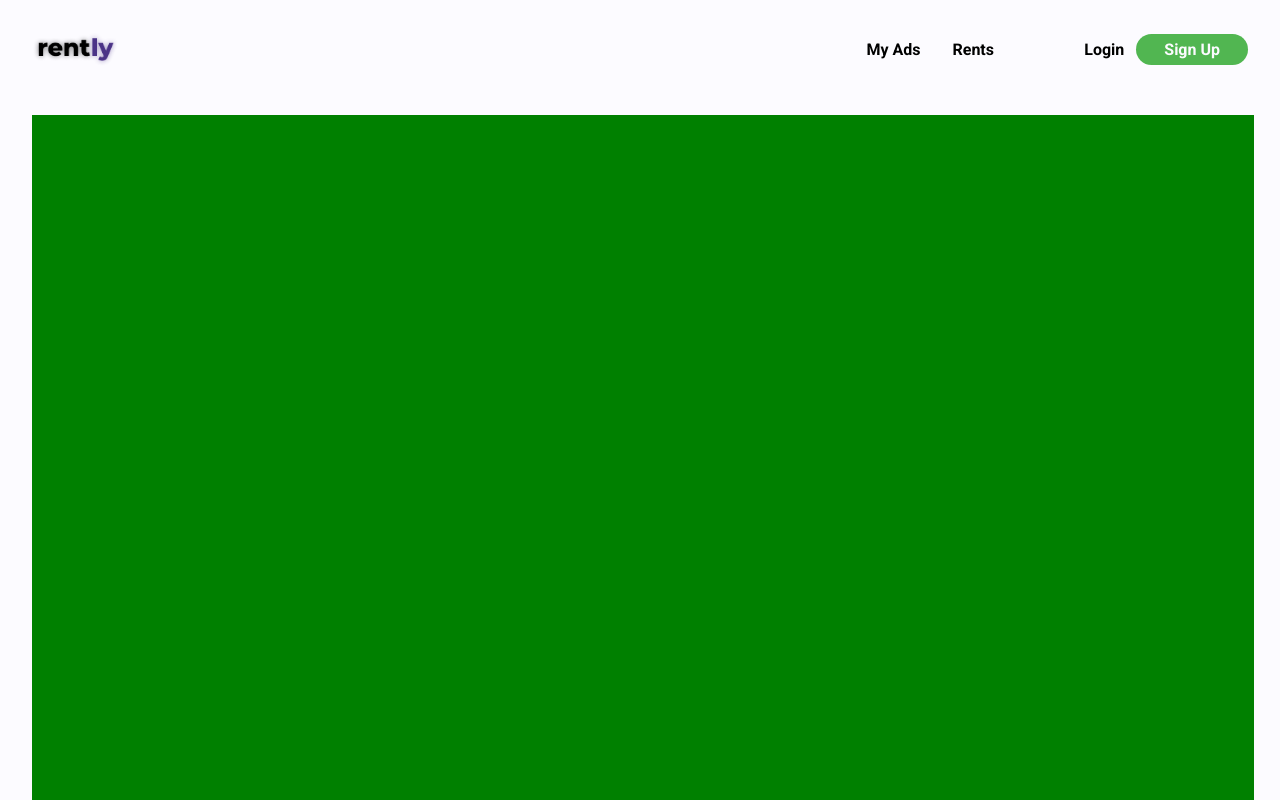
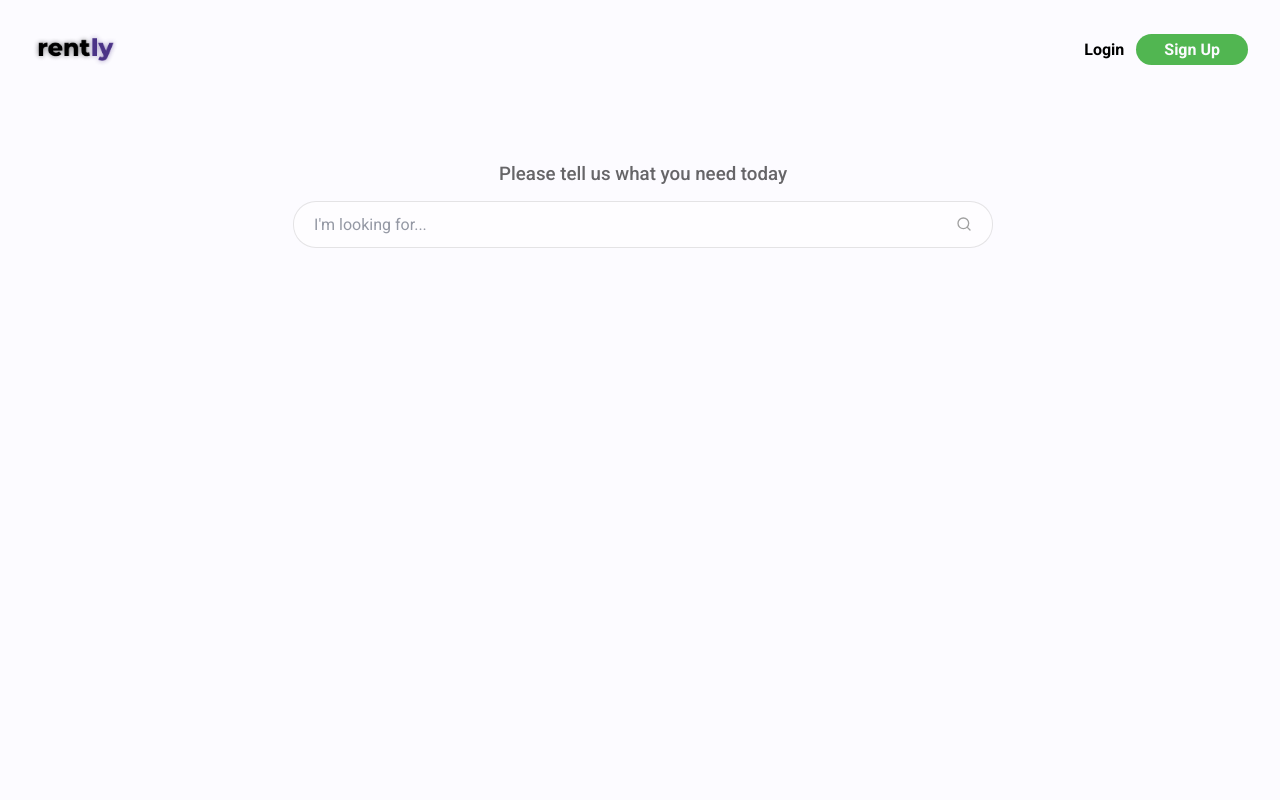
Before and after one commit to MatheusGSantos/rently, a React (Create React App) app: page / in a window 1280 px wide. Built offline with nearby package versions, Linux system fonts and the light colour scheme; no server answers.

Commit message:
feat: Add animation, add redirection, add searchbar(wip)

```diff
--- a/src/components/Navbar/index.tsx
+++ b/src/components/Navbar/index.tsx
@@ -8,16 +8,22 @@ import {
   NavbarMenuLoginSignUpContainer,
 } from './styles';
 import logoImg from '../../assets/Logo.png';
+import { useAuth } from '../../hooks/auth';
 
 const Navbar: React.FC = () => {
   const navigate = useNavigate();
+  const { user } = useAuth();
 
   return (
     <NavbarContainer>
       <NavbarLogo src={logoImg} onClick={() => navigate('/')} alt="rently" />
       <NavbarMenu>
-        <NavbarMenuItem to="/my-adds">My Ads</NavbarMenuItem>
-        <NavbarMenuItem to="/rents">Rents</NavbarMenuItem>
+        {user && (
+          <>
+            <NavbarMenuItem to="/my-adds">My Ads</NavbarMenuItem>
+            <NavbarMenuItem to="/rents">Rents</NavbarMenuItem>
+          </>
+        )}
         <NavbarMenuLoginSignUpContainer>
           <NavbarMenuItem to="/login">Login</NavbarMenuItem>
           <NavbarMenuItem to="/signup" $background>
--- /dev/null
+++ b/src/components/SearchBar/index.tsx
@@ -0,0 +1,39 @@
+import React, { useState } from 'react';
+import { FiSearch } from 'react-icons/fi';
+import { Container } from './styles';
+
+const SearchBar: React.FC = () => {
+  const [value, setValue] = useState('');
+  const [isFocused, setIsFocused] = useState(false);
+  const handleValueChange = (e: React.ChangeEvent<HTMLInputElement>): void => {
+    setValue(e.target.value);
+  };
+
+  const handleSubmitSearch = (): void => {
+    console.log(`Sending ${value}`);
+    console.log(`Redirecting`);
+  };
+
+  const handlePressEnter = (e: React.KeyboardEvent<HTMLInputElement>): void => {
+    if (e.key === 'Enter') {
+      handleSubmitSearch();
+    }
+  };
+
+  return (
+    <Container isFocused={isFocused}>
+      <input
+        type="text"
+        placeholder="I'm looking for..."
+        value={value}
+        onChange={handleValueChange}
+        onKeyUp={handlePressEnter}
+        onFocus={() => setIsFocused(true)}
+        onBlur={() => setIsFocused(false)}
+      />
+      <FiSearch color="#A0A0A0" onClick={handleSubmitSearch} />
+    </Container>
+  );
+};
+
+export default SearchBar;
--- /dev/null
+++ b/src/components/SearchBar/styles.ts
@@ -0,0 +1,44 @@
+import styled, { css } from 'styled-components';
+import { transparentize } from 'polished';
+
+interface SearchBarProps {
+  isFocused: boolean;
+}
+
+export const Container = styled.div<SearchBarProps>`
+  width: 100%;
+  max-width: 700px;
+  padding: 0.8rem 1.25rem;
+  display: flex;
+  align-items: center;
+  justify-content: center;
+  transition: box-shadow 0.2s ease-in-out;
+  border: 1px solid ${transparentize(0.9, '#000')};
+  font-family: 'Poppins', sans-serif;
+
+  border-radius: 23px;
+  background-color: #fefdff;
+
+  ${(props) =>
+    props.isFocused &&
+    css`
+      box-shadow: 0px 0px 8px 1px ${transparentize(0.6, '#8d75cd')};
+    `}
+
+  input {
+    flex: 1;
+    outline: none;
+    border: none;
+    background-color: transparent;
+
+    &::placeholder {
+      color: #9498a4;
+      font-weight: 400;
+    }
+  }
+
+  svg {
+    margin-left: 0.5rem;
+    cursor: pointer;
+  }
+`;
--- a/src/hooks/auth.tsx
+++ b/src/hooks/auth.tsx
@@ -1,10 +1,10 @@
-import { AxiosError } from 'axios';
 import React, {
   createContext,
   useCallback,
   useState,
   useContext,
   useMemo,
+  useEffect,
 } from 'react';
 import { useNavigate } from 'react-router-dom';
 import { toast } from 'react-toastify';
--- a/src/pages/Home/index.tsx
+++ b/src/pages/Home/index.tsx
@@ -1,34 +1,20 @@
-import { FormHandles, SubmitHandler } from '@unform/core';
-import { Form } from '@unform/web';
 import React, { useRef } from 'react';
 import Button from '../../components/Button';
 import Input from '../../components/Input';
+import SearchBar from '../../components/SearchBar';
 import { Container } from './styles';
-
-interface FormData {
-  test: string;
-}
 
 const Home: React.FC = () => {
   const [loading, setLoading] = React.useState(false);
-  const formRef = useRef<FormHandles>(null);
-  const toggleLoading = (): void => setLoading(!loading);
-
-  const handleSubmit: SubmitHandler<FormData> = (data) => {
-    console.log(data);
-  };
 
   return (
     <Container>
-      {/* <button type="button" onClick={toggleLoading}>
-        toggle loading
-      </button>
-      <Button loading={loading}>Home</Button>
-
-      <Form ref={formRef} onSubmit={handleSubmit}>
-        <Input name="test" placeholder="test" loading={loading} />
-        <Button type="submit">Submit</Button>
-      </Form> */}
+      <section>
+        <div className="searchbar-wrapper">
+          <h3>Please tell us what you need today</h3>
+          <SearchBar />
+        </div>
+      </section>
     </Container>
   );
 };
--- a/src/pages/Home/styles.ts
+++ b/src/pages/Home/styles.ts
@@ -2,6 +2,22 @@ import styled from 'styled-components';
 
 export const Container = styled.div`
   width: 100%;
-  height: 100%;
-  background-color: green;
+  min-height: 100%;
+
+  section {
+    width: 100%;
+    padding-top: 3rem;
+
+    h3 {
+      color: #666568;
+      margin-bottom: 1rem;
+    }
+    .searchbar-wrapper {
+      width: 100%;
+      display: flex;
+      flex-direction: column;
+      align-items: center;
+      justify-content: center;
+    }
+  }
 `;
--- a/src/pages/LogIn/index.tsx
+++ b/src/pages/LogIn/index.tsx
@@ -93,7 +93,7 @@ const LogIn: React.FC = () => {
             autoComplete="current-password"
           />
 
-          <Button type="submit">Login</Button>
+          <Button type="submit">Sign In</Button>
 
           <PasswordActionsContainer>
             <CheckboxContainer>
--- a/src/pages/LogIn/styles.ts
+++ b/src/pages/LogIn/styles.ts
@@ -1,5 +1,5 @@
 import { shade } from 'polished';
-import styled from 'styled-components';
+import styled, { keyframes } from 'styled-components';
 
 export const Container = styled.div`
   width: 100%;
@@ -7,6 +7,15 @@ export const Container = styled.div`
   display: flex;
   align-items: center;
   justify-content: center;
+`;
+
+const fadeIn = keyframes`
+  from {
+    opacity: 0;
+  }
+  to {
+    opacity: 1;
+  }
 `;
 
 export const Content = styled.div`
@@ -27,6 +36,8 @@ export const Content = styled.div`
     width: 100%;
     max-width: 375px;
 
+    animation: ${fadeIn} 1s;
+
     button {
       margin: 1rem 0;
     }
@@ -37,6 +48,8 @@ export const FormHeader = styled.div`
   width: 100%;
   max-width: 375px;
   margin-bottom: 3rem;
+
+  animation: ${fadeIn} 1s;
   h1 {
     font-weight: 700;
     font-size: 2.5;
@@ -54,6 +67,8 @@ export const PasswordActionsContainer = styled.div`
   display: flex;
   align-items: center;
   justify-content: space-between;
+
+  animation: ${fadeIn} 1s;
 
   a {
     font-family: 'Roboto', sans-serif;
@@ -87,6 +102,8 @@ export const SignupContainer = styled.div`
   align-items: center;
   justify-content: center;
   color: #979797;
+
+  animation: ${fadeIn} 1s;
   a {
     margin-left: 0.5rem;
     color: #4b3387;
--- a/src/pages/SignUp/index.tsx
+++ b/src/pages/SignUp/index.tsx
@@ -100,7 +100,7 @@ const SignUp: React.FC = () => {
             placeholder="Senha"
           />
 
-          <Button type="submit">SignUp</Button>
+          <Button type="submit">Sign Up</Button>
         </Form>
 
         <LogInContainer>
--- a/src/pages/SignUp/styles.ts
+++ b/src/pages/SignUp/styles.ts
@@ -1,5 +1,5 @@
 import { shade } from 'polished';
-import styled from 'styled-components';
+import styled, { keyframes } from 'styled-components';
 
 export const Container = styled.div`
   width: 100%;
@@ -7,6 +7,15 @@ export const Container = styled.div`
   display: flex;
   align-items: center;
   justify-content: center;
+`;
+
+const fadeIn = keyframes`
+  from {
+    opacity: 0.2;
+  }
+  to {
+    opacity: 1;
+  }
 `;
 
 export const Content = styled.div`
@@ -27,6 +36,8 @@ export const Content = styled.div`
     width: 100%;
     max-width: 375px;
 
+    animation: ${fadeIn} 1s;
+
     button {
       margin: 1rem 0;
     }
@@ -37,6 +48,7 @@ export const FormHeader = styled.div`
   width: 100%;
   max-width: 375px;
   margin-bottom: 3rem;
+  animation: ${fadeIn} 1s;
   h1 {
     font-weight: 700;
     font-size: 2.5;
@@ -56,6 +68,8 @@ export const LogInContainer = styled.div`
   align-items: center;
   justify-content: center;
   color: #979797;
+
+  animation: ${fadeIn} 1s;
   a {
     margin-left: 0.5rem;
     color: #4b3387;
--- a/src/routes/RedirectHandler.tsx
+++ b/src/routes/RedirectHandler.tsx
@@ -3,19 +3,38 @@ import { Navigate, useLocation } from 'react-router-dom';
 
 import { useAuth } from '../hooks/auth';
 
+type handlerTypes = 'security' | 'logged';
+
 interface RedirectHandlerProps {
   children: React.ReactElement;
+  handlerType: handlerTypes;
 }
 
-const RedirectHandler: React.FC<RedirectHandlerProps> = ({ children }) => {
+const RedirectHandler: React.FC<RedirectHandlerProps> = ({
+  children,
+  handlerType,
+}) => {
   const { user } = useAuth();
   const location = useLocation();
 
-  return !user ? (
-    <Navigate to="/login" state={{ from: location }} replace />
-  ) : (
-    children
-  );
+  switch (handlerType) {
+    // User unauthorized, redirect to login page
+    case 'security':
+      return !user ? (
+        <Navigate to="/login" state={{ from: location }} replace />
+      ) : (
+        children
+      );
+    case 'logged':
+      // User already logged in, redirect to home
+      return !user ? (
+        children
+      ) : (
+        <Navigate to="/" state={{ from: location }} replace />
+      );
+    default:
+      return children;
+  }
 };
 
 export default RedirectHandler;
--- a/src/routes/index.tsx
+++ b/src/routes/index.tsx
@@ -6,13 +6,20 @@ import LogIn from '../pages/LogIn';
 import NotFound from '../pages/NotFound';
 import SignUp from '../pages/SignUp';
 import Wrapper from '../pages/Wrapper';
-// import RedirectHandler from './RedirectHandler';
+import RedirectHandler from './RedirectHandler';
 
 const RoutesIndexer: React.FC = () => (
   <Routes>
     <Route path="/" element={<Wrapper />}>
       <Route index element={<Home />} />
-      <Route path="login" element={<LogIn />} />
+      <Route
+        path="login"
+        element={
+          <RedirectHandler handlerType="logged">
+            <LogIn />
+          </RedirectHandler>
+        }
+      />
       <Route path="signup" element={<SignUp />} />
       <Route path="*" element={<NotFound />} />
     </Route>
```
